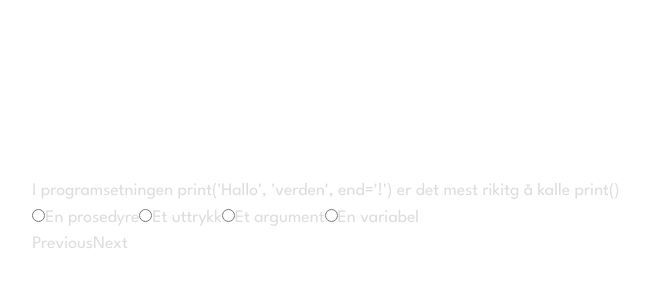
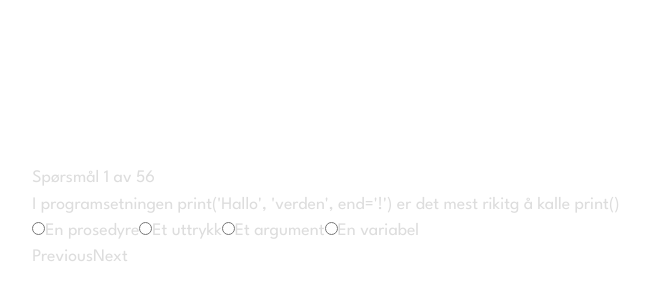
Before and after one commit to ellrub/examify, a React (Vite) app in the folder examify/: page /exam in a window 1280 px wide. Shown: the part 182-482 px from the top of the page, without its empty margins (314-963 px from the left). Built offline with nearby package versions, Linux system fonts and the light colour scheme.

Commit message:
add question counter

```diff
--- a/examify/src/components/Exam.jsx
+++ b/examify/src/components/Exam.jsx
@@ -54,6 +54,7 @@ function Exam({ setUserAnswers }) {
   return (
     <div className="flex flex-col items-center justify-center text-black min-h-screen px-4 sm:px-8 md:px-16 text-lg sm:text-xl md:text-2xl">
       <div className="w-full max-w-screen-md mx-auto">
+        <p className="text-sm sm:text-base md:text-lg mb-2">Spørsmål {currentQuestion + 1} av {shuffledQuestions.length}</p>
         <h2 className="font-bold mb-4">{currentQuestionData.question}</h2>
       </div>
       <div className="flex justify-center mt-4">
```
